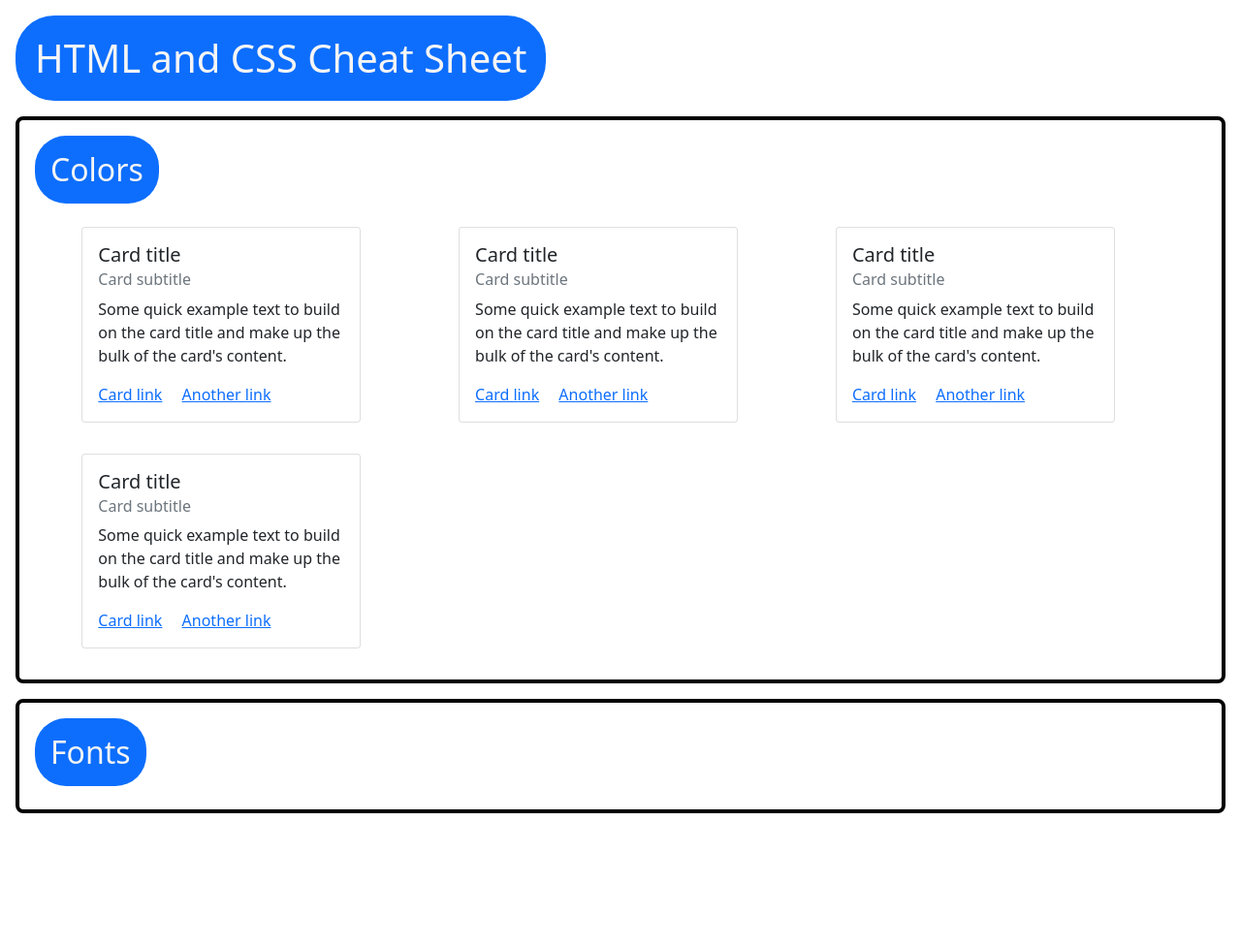
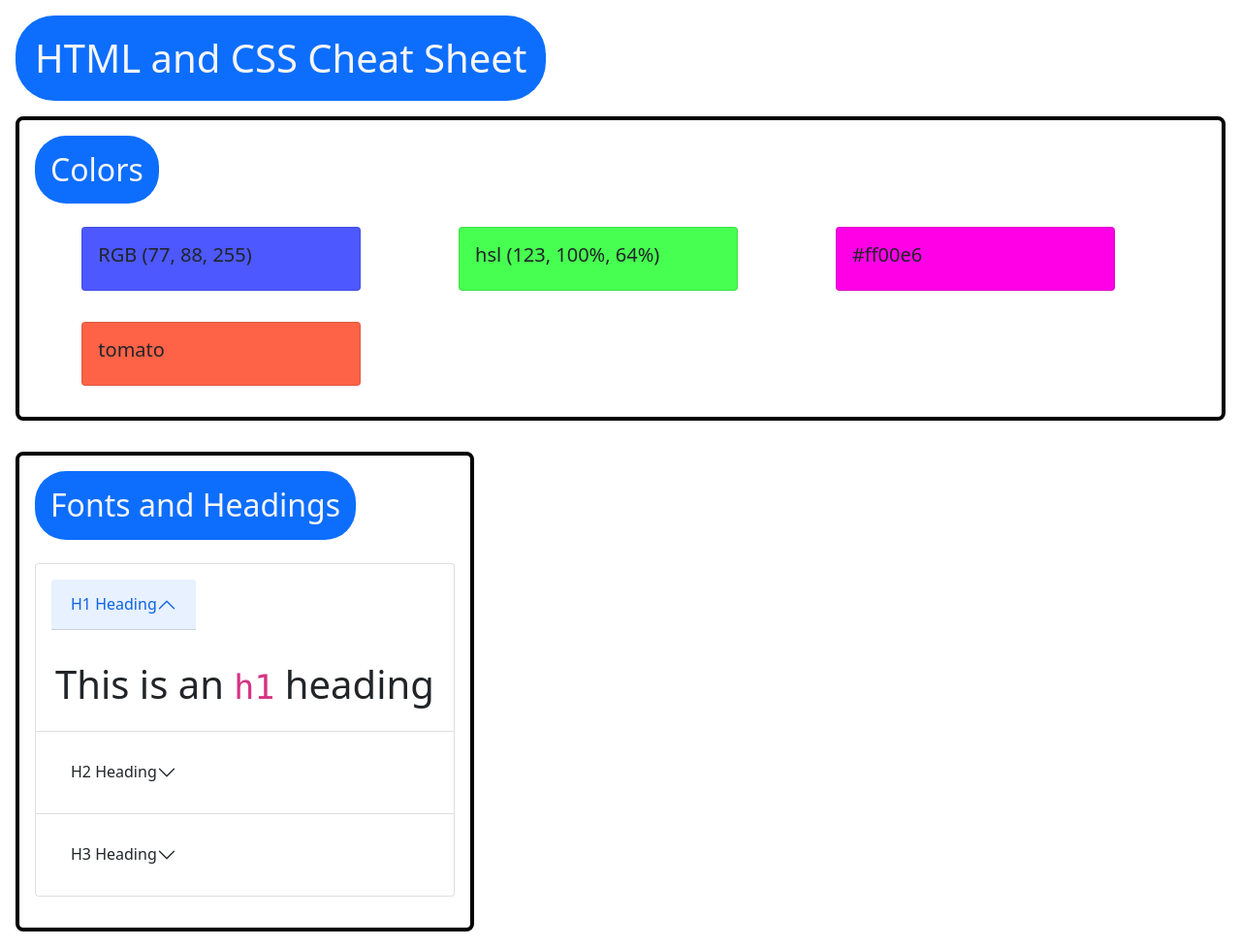
Before and after one commit to miller2590/htmlGuide, a plain HTML site: page index.html in a window 1280 px wide. Shown: the whole page at 97% size. Before the commit the page ends 855 px from the top, so only its background shows below. Drawn offline with nearby package versions, Linux system fonts and the light colour scheme.

Commit message:
Added colors and headings with bootstrap

```diff
--- a/index.html
+++ b/index.html
@@ -21,44 +21,68 @@
             <h2 class="bg-primary">Colors</h2>
             <div id="card1" class="card" style="width: 18rem;">
                 <div class="card-body">
-                  <h5 class="card-title">Card title</h5>
-                  <h6 class="card-subtitle mb-2 text-muted">Card subtitle</h6>
-                  <p class="card-text">Some quick example text to build on the card title and make up the bulk of the card's content.</p>
-                  <a href="#" class="card-link">Card link</a>
-                  <a href="#" class="card-link">Another link</a>
+                  <h5 class="card-title">RGB (77, 88, 255)</h5>
                 </div>
             </div>
             <div id="card2" class="card" style="width: 18rem;">
                 <div class="card-body">
-                  <h5 class="card-title">Card title</h5>
-                  <h6 class="card-subtitle mb-2 text-muted">Card subtitle</h6>
-                  <p class="card-text">Some quick example text to build on the card title and make up the bulk of the card's content.</p>
-                  <a href="#" class="card-link">Card link</a>
-                  <a href="#" class="card-link">Another link</a>
+                  <h5 class="card-title">hsl (123, 100%, 64%)</h5>
                 </div>
             </div>
             <div id="card3" class="card" style="width: 18rem;">
                 <div class="card-body">
-                  <h5 class="card-title">Card title</h5>
-                  <h6 class="card-subtitle mb-2 text-muted">Card subtitle</h6>
-                  <p class="card-text">Some quick example text to build on the card title and make up the bulk of the card's content.</p>
-                  <a href="#" class="card-link">Card link</a>
-                  <a href="#" class="card-link">Another link</a>
+                  <h5 class="card-title">#ff00e6</h5>
                 </div>
             </div>
             <div id="card4" class="card" style="width: 18rem;">
                 <div class="card-body">
-                  <h5 class="card-title">Card title</h5>
-                  <h6 class="card-subtitle mb-2 text-muted">Card subtitle</h6>
-                  <p class="card-text">Some quick example text to build on the card title and make up the bulk of the card's content.</p>
-                  <a href="#" class="card-link">Card link</a>
-                  <a href="#" class="card-link">Another link</a>
+                  <h5 class="card-title">tomato</h5>
                 </div>
             </div>
         </section>
 
-        <section>
-            <h2 class="bg-primary">Fonts</h2>
+        <section class="fonts">
+            <h2 class="bg-primary">Fonts and Headings</h2>
+            <article>
+                <div class="accordion" id="accordionExample">
+                    <div class="accordion-item">
+                      <h2 class="accordion-header" id="headingOne">
+                        <button class="accordion-button" type="button" data-bs-toggle="collapse" data-bs-target="#collapseOne" aria-expanded="true" aria-controls="collapseOne">
+                          H1 Heading
+                        </button>
+                      </h2>
+                      <div id="collapseOne" class="accordion-collapse collapse show" aria-labelledby="headingOne" data-bs-parent="#accordionExample">
+                        <div class="accordion-body">
+                          <h1>This is an <code>h1</code> heading</h1>
+                        </div>
+                      </div>
+                    </div>
+                    <div class="accordion-item">
+                      <h2 class="accordion-header" id="headingTwo">
+                        <button class="accordion-button collapsed" type="button" data-bs-toggle="collapse" data-bs-target="#collapseTwo" aria-expanded="false" aria-controls="collapseTwo">
+                          H2 Heading
+                        </button>
+                      </h2>
+                      <div id="collapseTwo" class="accordion-collapse collapse" aria-labelledby="headingTwo" data-bs-parent="#accordionExample">
+                        <div class="accordion-body">
+                          <h2>This is an <code>h2</code> heading</h2>
+                        </div>
+                      </div>
+                    </div>
+                    <div class="accordion-item">
+                      <h2 class="accordion-header" id="headingThree">
+                        <button class="accordion-button collapsed" type="button" data-bs-toggle="collapse" data-bs-target="#collapseThree" aria-expanded="false" aria-controls="collapseThree">
+                          H3 Heading
+                        </button>
+                      </h2>
+                      <div id="collapseThree" class="accordion-collapse collapse" aria-labelledby="headingThree" data-bs-parent="#accordionExample">
+                        <div class="accordion-body">
+                            <h3>This is an <code>h3</code> heading</h3>
+                        </div>
+                      </div>
+                    </div>
+                </div>
+            </article>
         </section>
 
         <script src="https://cdn.jsdelivr.net/npm/bootstrap@5.0.2/dist/js/bootstrap.bundle.min.js"
--- a/styles.css
+++ b/styles.css
@@ -9,12 +9,39 @@ header h1 {
     color: #f5f5f5;
 }
 
-section {
+.colors {
     border: .25em solid black;
     border-radius: .5em;
     padding: 1em;
     width: 100%;
     margin: 1em auto;
+    width: 100%;
+}
+
+#card1 {
+    background-color: rgb(77, 88, 255);
+}
+
+#card2 {
+    background-color: hsl(123, 100%, 64%);
+}
+
+#card3 {
+    background-color: #ff00e6;
+}
+
+#card4 {
+    background-color: tomato;
+}
+
+.fonts {
+    border: .25em solid black;
+    border-radius: .5em;
+    padding: 1em;
+    width: 100%;
+    margin: 1em auto;
+    width: fit-content;
+    float: left;
 }
 
 h2 {
@@ -28,3 +55,12 @@ h2 {
     display: inline-block;
     margin: 1em calc(100% / 25);
 }
+
+.accordion {
+    margin: 1em auto;
+    display: inline-block;
+}
+
+.accordion-body h2 {
+    color: black;
+}
```
